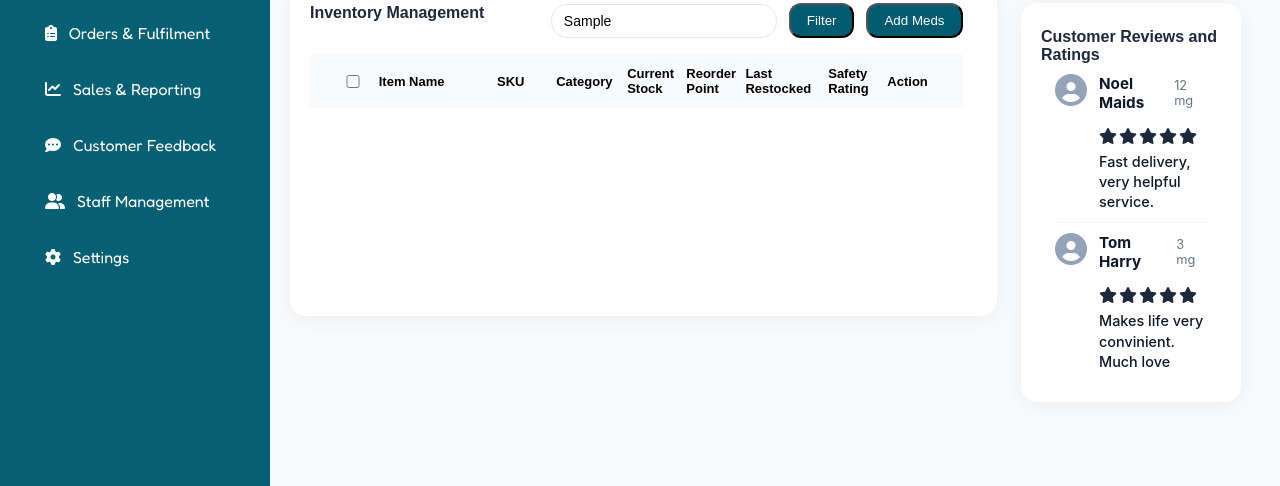
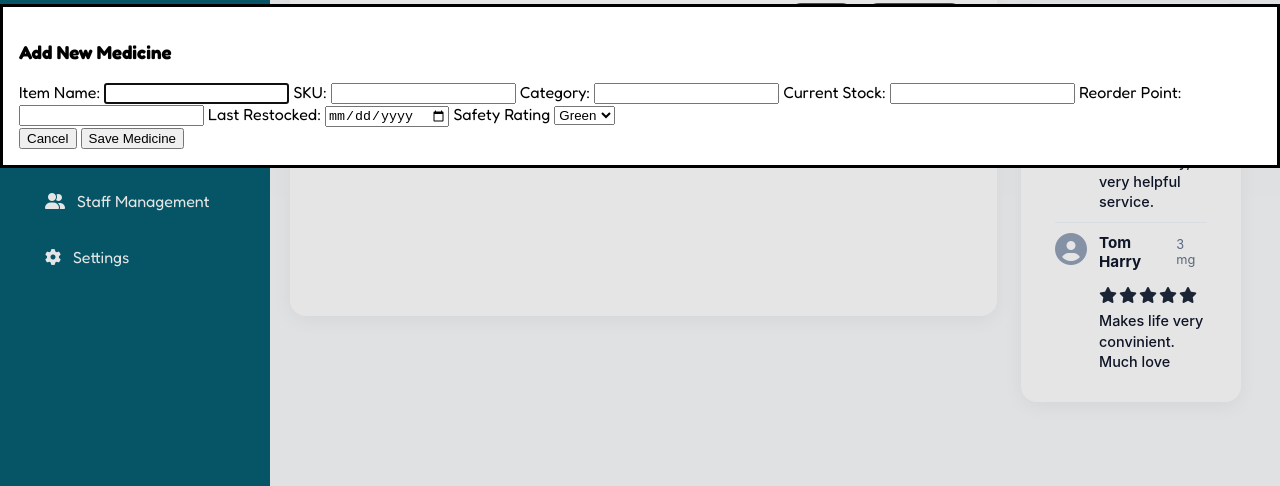
Before and after one commit to n4talii/SAFEMEDS_IAP, a website: page SafeMeds.App/html/dashboard.html in a window 1280 px wide. Both pictures are taken after typing "Sample" into the empty fields and a click on the button "Add Meds". Shown: the part 314-800 px from the top of the page. Drawn offline with Linux system fonts and the light colour scheme; no server answers.

Commit message:
Updated add meds button.

```diff
--- a/SafeMeds.App/html/dashboard.html
+++ b/SafeMeds.App/html/dashboard.html
@@ -322,15 +322,14 @@
       <!--
         <div class="workspace-lower-gradient-fill"></div>
        -->
+    </main>
 
-      <dialog id="add-medal-modal" class="med-modal">
+    <dialog id="add-med-modal" class="med-modal">
       <form id="add-med-form" method="dialog">
         <h3>Add New Medicine</h3>
         <label>Item Name: <input type="text" name="name" required /></label>
         <label>SKU: <input type="number" name="sku" required /></label>
-          <label
-            >Category: <input type="text" name="category" required
-          /></label>
+        <label>Category: <input type="text" name="category" required /></label>
         <label
           >Current Stock: <input type="number" name="current_stock" required
         /></label>
@@ -355,7 +354,6 @@
         </div>
       </form>
     </dialog>
-    </main>
     <script src="../js/dashboard.js"></script>
   </body>
 </html>
```
Lines whose indentation alone changed are shown as unchanged.
